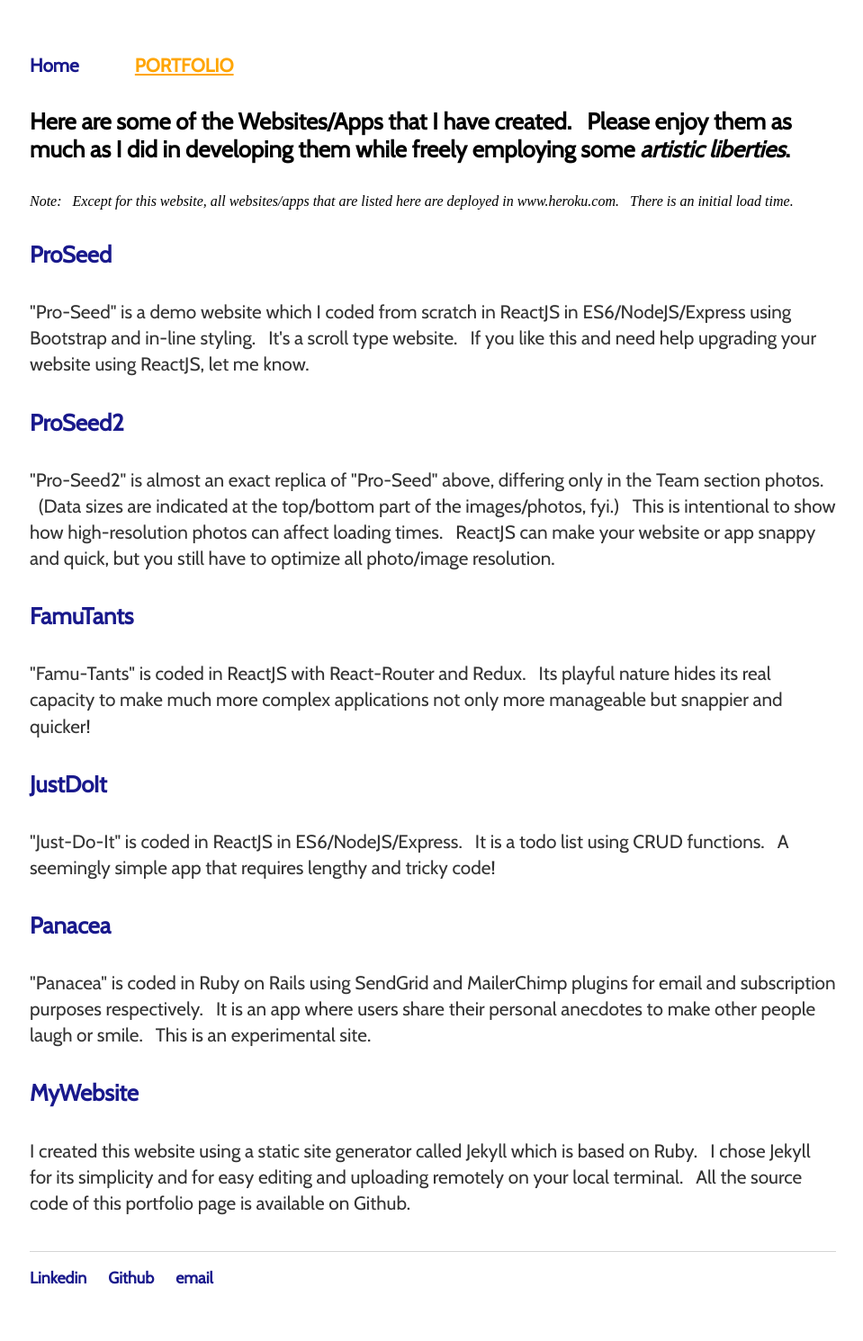
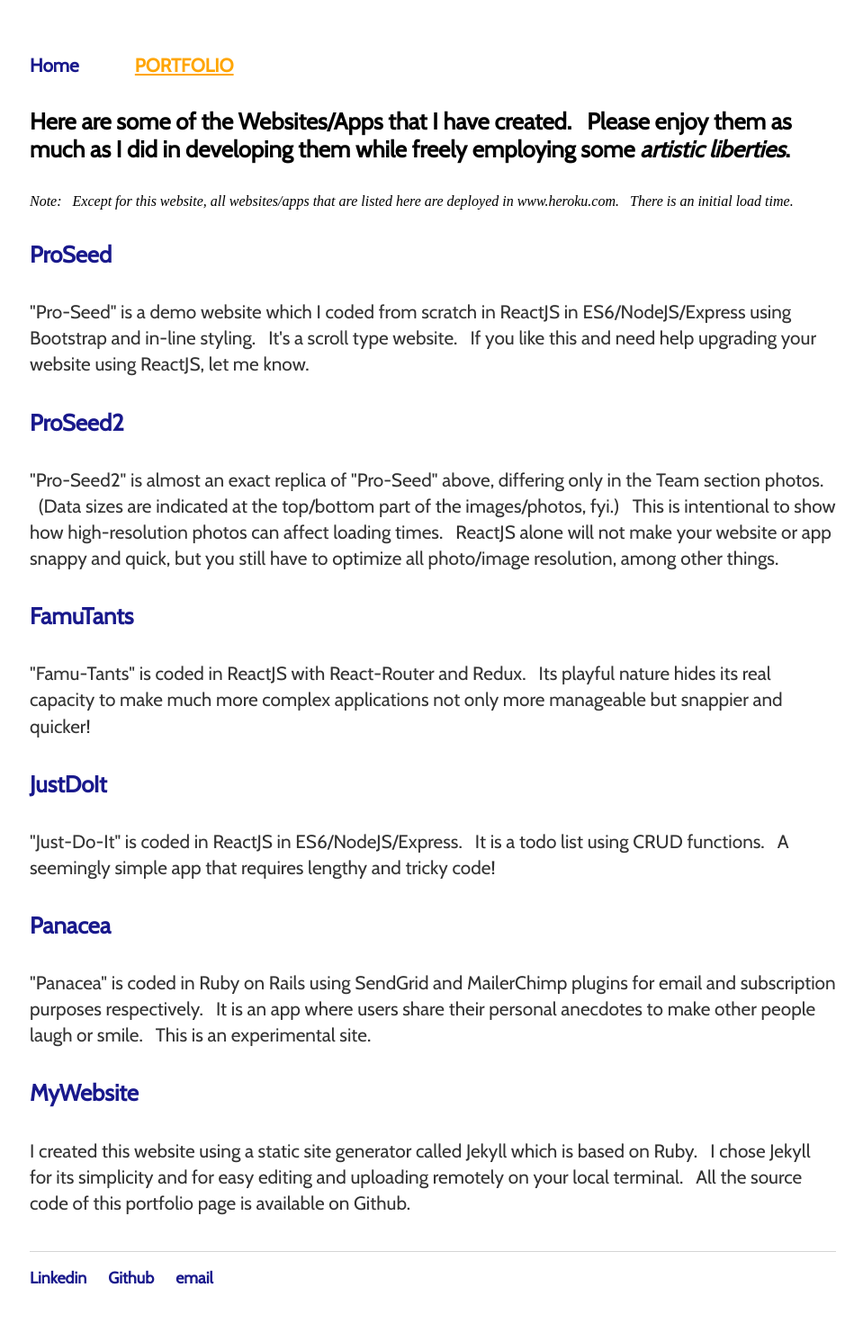
Before and after one commit to rodstaff/rodstaff.github.io, a Jekyll site: the page built from portfolio/index.html, in a window 1280 px wide. Shown: the whole page at 90% size, without its empty margins (159-1118 px from the left). Built offline with Jekyll 4.4.1, drawn with Linux system fonts in a browser that asks for light colours.

Commit message:
modified Portfolio ProSeed2 description

```diff
--- a/portfolio/index.html
+++ b/portfolio/index.html
@@ -11,7 +11,7 @@ title: Portfolio
 
          <h4><a href="https://proseed2-heroku.herokuapp.com/" target="_blank">ProSeed2</a></h4>
 
-         <p>"Pro-Seed2" is almost an exact replica of "Pro-Seed" above, differing only in the Team section photos. &nbsp;&nbsp;(Data sizes are indicated at the top/bottom part of the images/photos, fyi.) &nbsp;&nbsp;This is intentional to show how high-resolution photos can affect loading times. &nbsp;&nbsp;ReactJS can make your website or app snappy and quick, but you still have to optimize all photo/image resolution.</p>
+         <p>"Pro-Seed2" is almost an exact replica of "Pro-Seed" above, differing only in the Team section photos. &nbsp;&nbsp;(Data sizes are indicated at the top/bottom part of the images/photos, fyi.) &nbsp;&nbsp;This is intentional to show how high-resolution photos can affect loading times. &nbsp;&nbsp;ReactJS alone will not make your website or app snappy and quick, but you still have to optimize all photo/image resolution, among other things.</p>
 
          <h4><a href="https://famu-tants-heroku.herokuapp.com/" target="_blank">FamuTants</a></h4>
 
```
